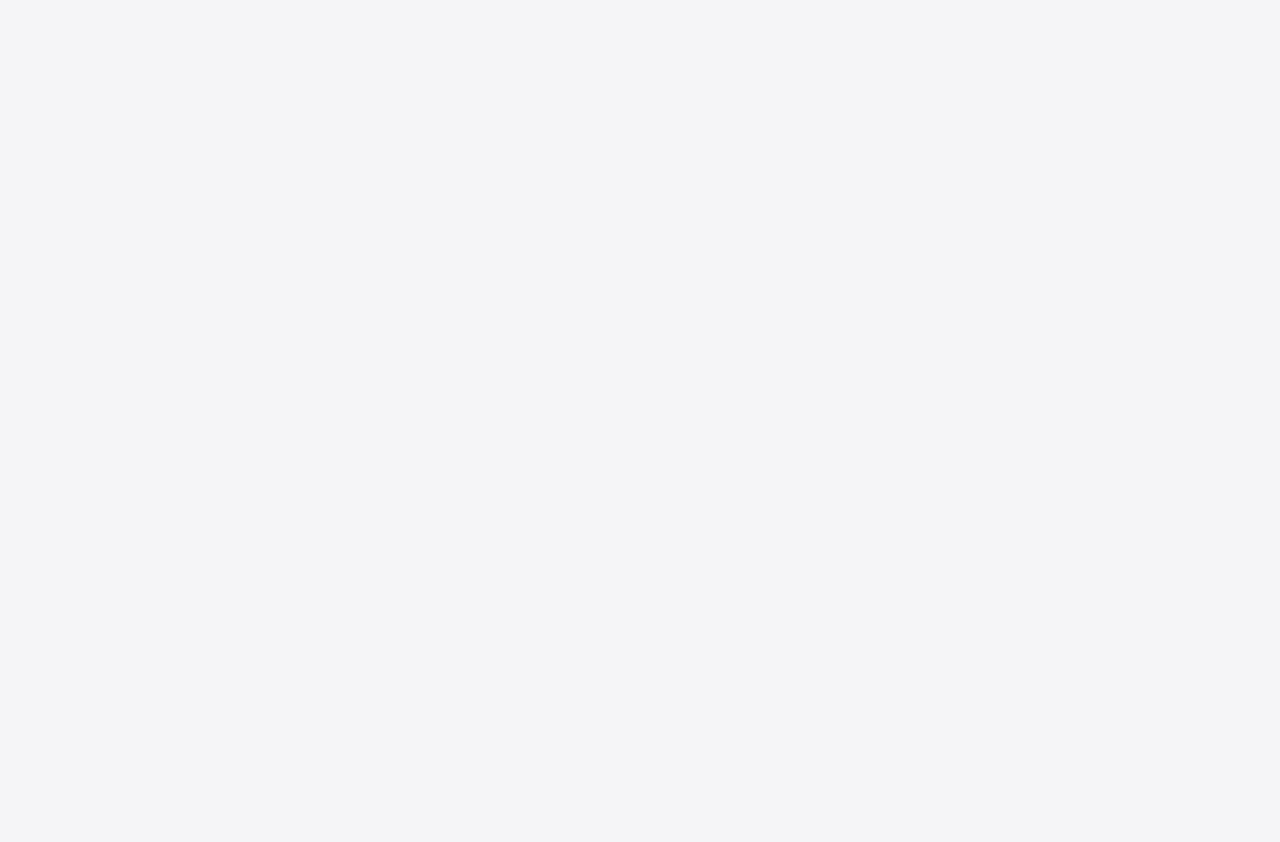
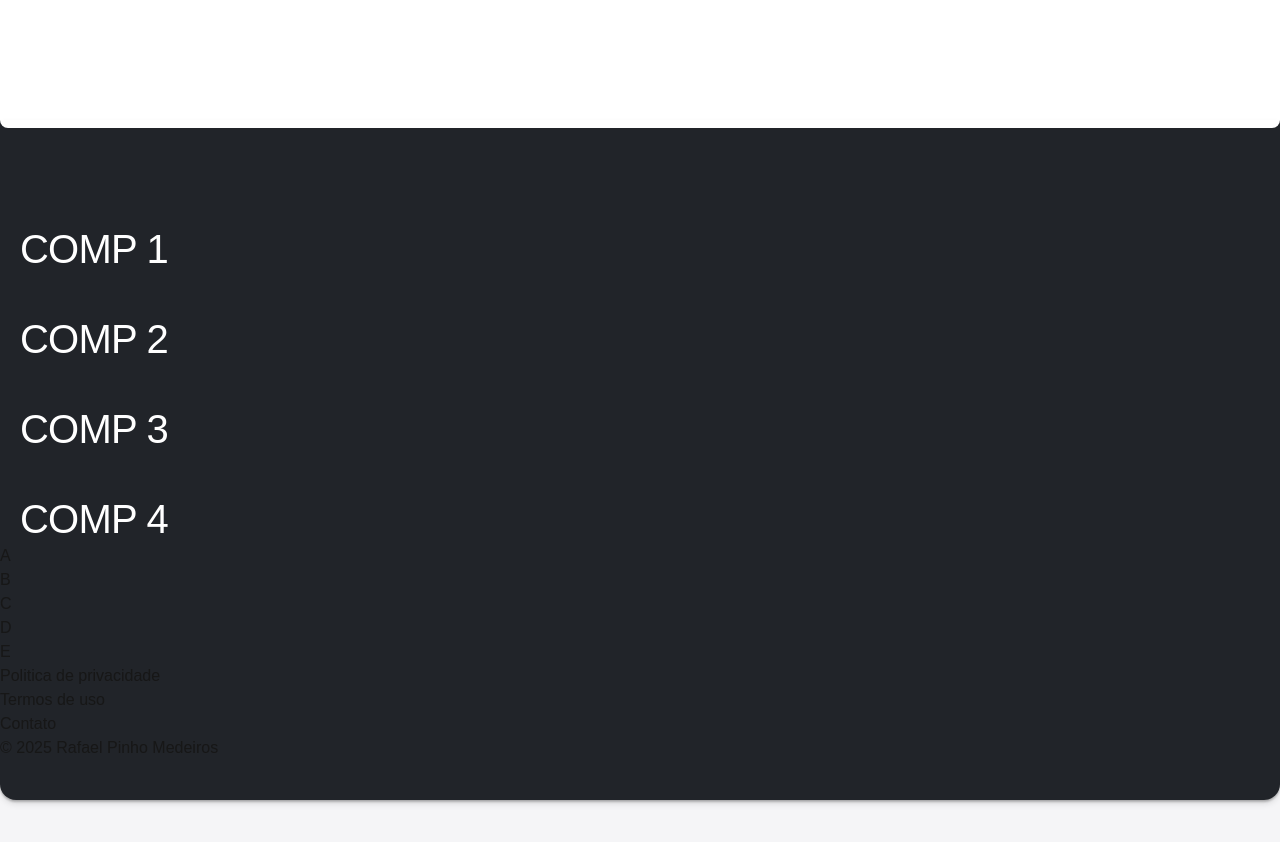
Before and after one commit to rafaelpm0/portifolio, a Next.js app: page / in a window 1280 px wide. Shown: the part 680-1522 px from the top of the page. Before the commit the page ends 800 px from the top, so only its background shows below. Built offline with nearby package versions, Linux system fonts and the light colour scheme.

Commit message:
criacao e estilizacao parcial do footer

```diff
--- a/src/app/globals.css
+++ b/src/app/globals.css
@@ -20,7 +20,8 @@ body {
   font-family: Arial, Helvetica, sans-serif;
   box-sizing: border-box;
   display: flex;
-  justify-content: center;
+  flex-direction: column;
+  align-items: center ;
   background-color: #f5f5f7;
 
 }
--- a/src/app/layout.tsx
+++ b/src/app/layout.tsx
@@ -1,6 +1,8 @@
 import type { Metadata } from "next";
 import { Geist, Geist_Mono } from "next/font/google";
+import Header from "@/components/header/Header";
 import "./globals.css";
+import Footer from "@/components/Footer/Footer";
 
 const geistSans = Geist({
   variable: "--font-geist-sans",
@@ -27,7 +29,9 @@ export default function RootLayout({
       <body
         className={`${geistSans.variable} ${geistMono.variable} antialiased`}
       >
+         <Header/>
         {children}
+        <Footer/>
       </body>
     </html>
   );
--- a/src/app/page.tsx
+++ b/src/app/page.tsx
@@ -1,11 +1,11 @@
-import Header from "@/components/header/Header";
+
 import React from "react";
 
 
 export default function Home() {
   return (
-    <Header/>
 
+    <main className="w-full h-[100vh] max-w-[90rem] bg-[#fff]"></main> // revisar esse 100vh apos ter conteudo
 
   );
 }
--- /dev/null
+++ b/src/components/Footer/Footer.tsx
@@ -0,0 +1,42 @@
+import React from "react";
+
+function Footer() {
+  return (
+    <footer className="w-full  max-w-[90rem] mb-[120px]  ">
+      <div
+        className="bg-[#212429]  max-w-[90rem]  rounded-b-[16px]
+       shadow-[0_2.5px_2px_0_rgba(0,0,0,0.06),0_1px_0_0_rgba(0,0,0,0.05),0_2px_2px_0_rgba(0,0,0,0.15),0_4px_6px_0_rgba(0,0,0,0.1)]"
+      >
+        <div className=" bg-[#fff] rounded-b-[16px] h-[8px]"></div>
+        <div className=" pt-[96px] pb-[40px]">
+          <div className="flex w-[1240px] m-auto">
+            <div className="flex flex-col gap-[40px]">
+              <p className={footerPages}>COMP 1</p>
+              <p className={footerPages}>COMP 2</p>
+              <p className={footerPages}>COMP 3</p>
+              <p className={footerPages}>COMP 4</p>
+            </div>
+          </div>
+          <div>
+            <p>A</p>
+            <p>B</p>
+            <p>C</p>
+            <p>D</p>
+            <p>E</p>
+          </div>
+          <div>
+            <p>Politica de privacidade</p>
+            <p>Termos de uso</p>
+            <p>Contato</p>
+            <p>© 2025 Rafael Pinho Medeiros
+            </p>
+          </div>
+        </div>
+      </div>
+    </footer>
+  );
+}
+
+export default Footer;
+
+const footerPages = "w-max cursor-pointer text-[#fff] font-[Untitled Sans] text-[40px] font-normal font-[500] leading-[125%] tracking-[-0.8px]";
```
